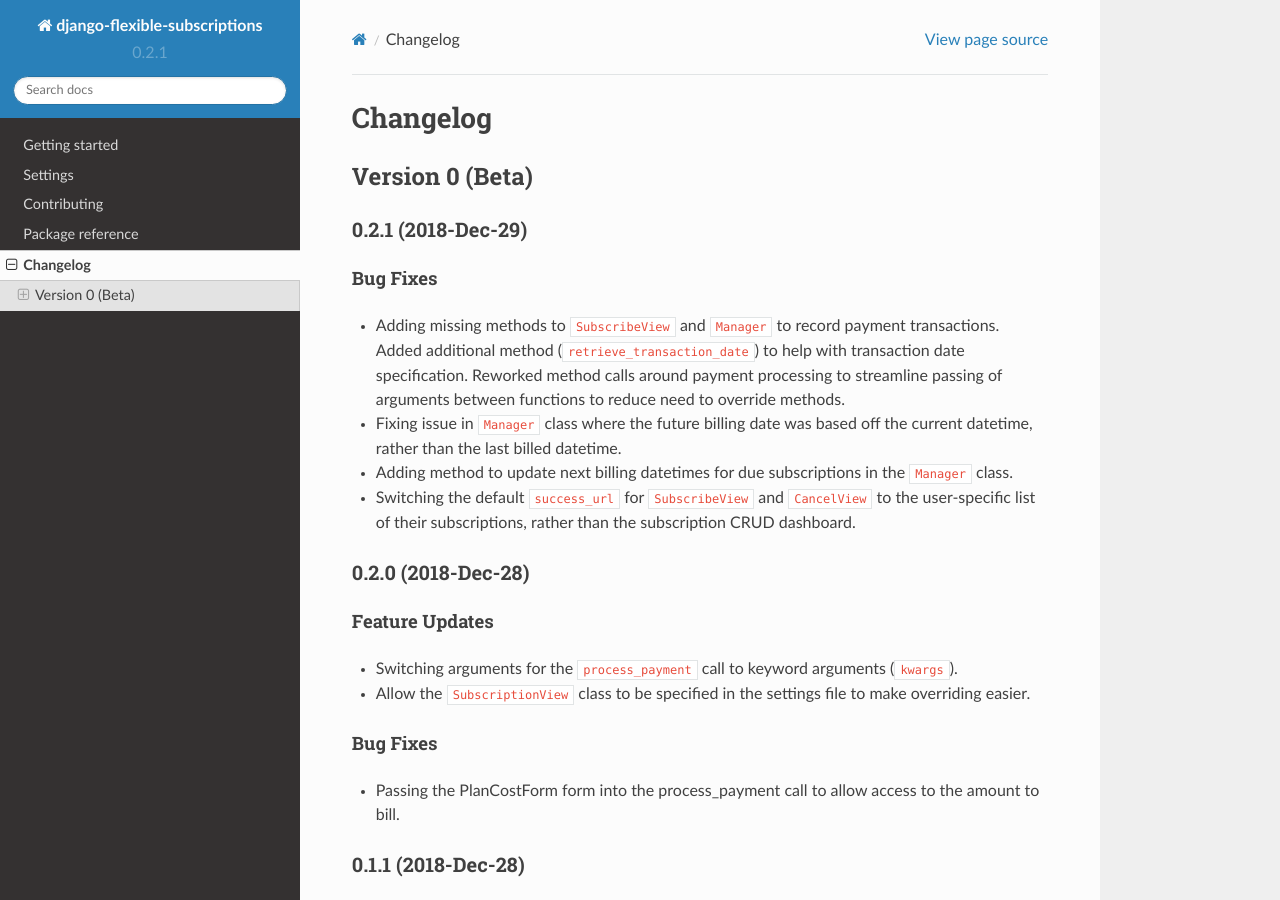
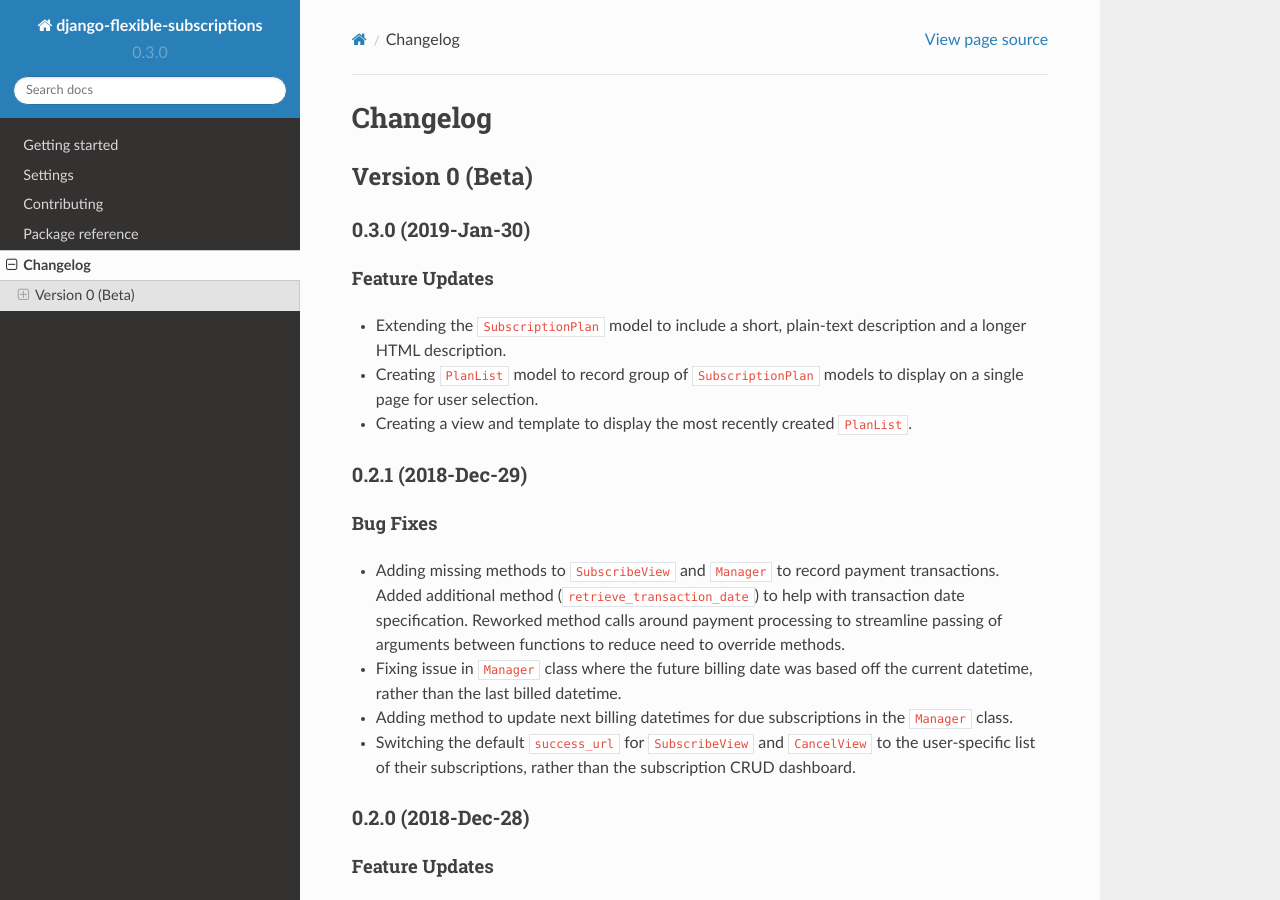
Before and after one commit to studybuffalo/django-flexible-subscriptions, a Sphinx documentation site: the page built from docs/changelog.rst, in a window 1280 px wide and 900 px high. Built offline with Sphinx 7.4.7 and the Read the Docs theme 2.0.0, drawn with Linux system fonts in a browser that asks for light colours; the version number is read from the project's files by our own code.

Commit message:
Updating version number and persumbed changelog details

```diff
--- a/docs/changelog.rst
+++ b/docs/changelog.rst
@@ -5,6 +5,19 @@
 ----------------
 Version 0 (Beta)
 ----------------
+
+0.3.0 (2019-Jan-30)
+===================
+
+Feature Updates
+---------------
+
+* Extending the ``SubscriptionPlan`` model to include a short, plain-text
+  description and a longer HTML description.
+* Creating ``PlanList`` model to record group of ``SubscriptionPlan`` models
+  to display on a single page for user selection.
+* Creating a view and template to display the most recently created
+  ``PlanList``.
 
 0.2.1 (2018-Dec-29)
 ===================
--- a/subscriptions/__init__.py
+++ b/subscriptions/__init__.py
@@ -1,5 +1,5 @@
 # pylint: disable=missing-docstring, invalid-name
-__version__ = '0.2.1'
+__version__ = '0.3.0'
 
 # Provide DepreciationWarning for older Django versions
 import warnings
```
